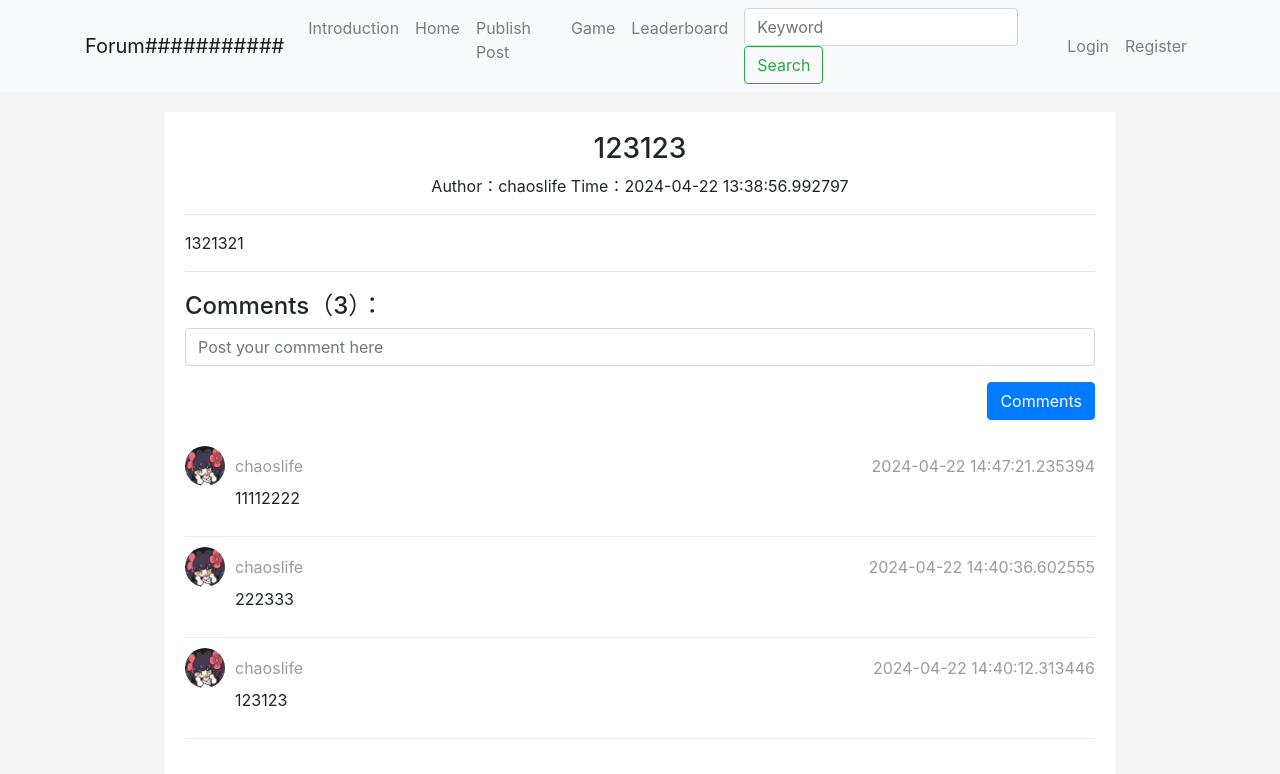
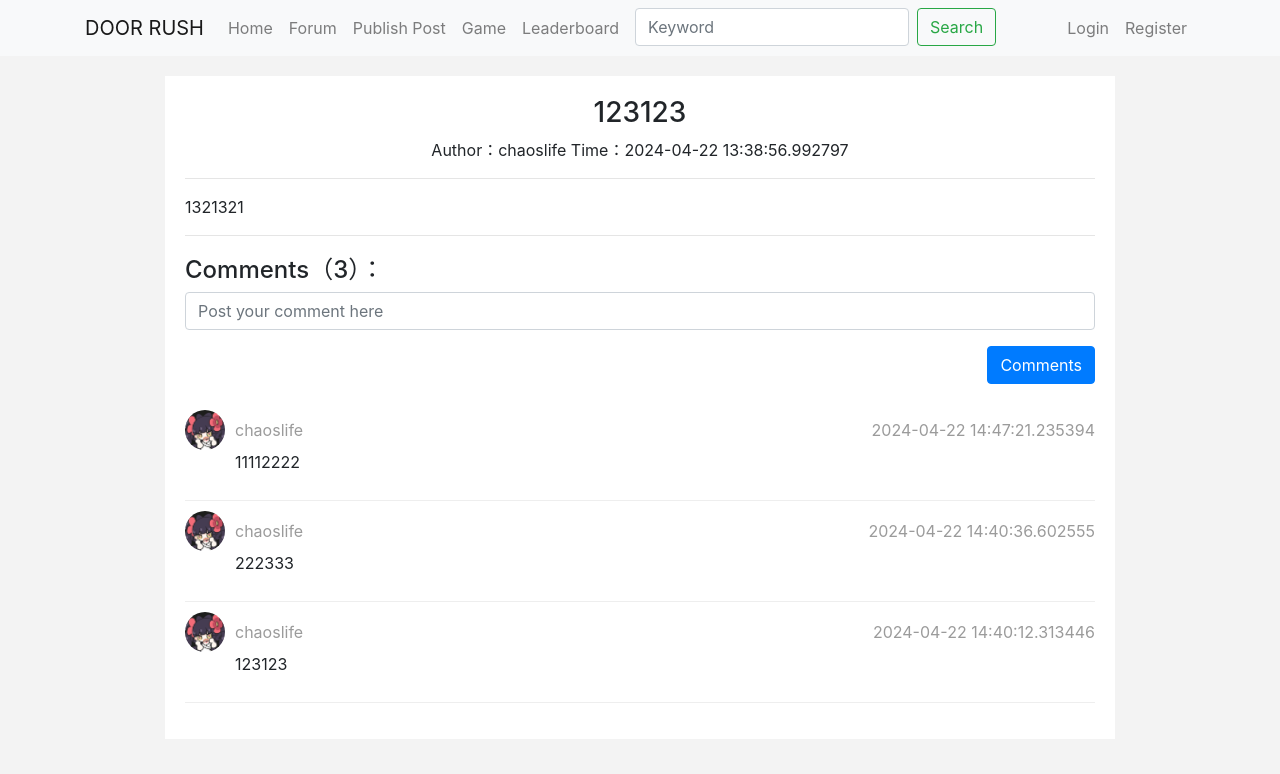
Before and after one commit to HerschelXu/AWDGP, a Flask app: page /forum/detail/1 in a window 1280 px wide. Shown: the top 774 px of the page. Run offline with Flask 3, Linux system fonts and the light colour scheme; some libraries are stand-ins or nearby versions.

Commit message:
Update Nav bar base.html

```diff
--- a/templates/base.html
+++ b/templates/base.html
@@ -21,17 +21,17 @@
 <body>
     <nav class="navbar navbar-expand-lg navbar-light bg-light">
         <div class="container">
-            <a class="navbar-brand" href="{{ url_for('forum.introduction') }}">Forum###########</a>
+            <a class="navbar-brand" href="{{ url_for('forum.introduction') }}">DOOR RUSH</a>
             <button class="navbar-toggler" type="button" data-toggle="collapse" data-target="#navbarSupportedContent" aria-controls="navbarSupportedContent" aria-expanded="false" aria-label="Toggle navigation">
                 <span class="navbar-toggler-icon"></span>
             </button>
             <div class="collapse navbar-collapse" id="navbarSupportedContent">
                 <ul class="navbar-nav mr-auto">
                     <li class="nav-item {% if request.endpoint == 'forum.introduction' %}active{% endif %}">
-                        <a class="nav-link" href="{{ url_for('forum.introduction') }}">Introduction <span class="sr-only">(current)</span></a>
+                        <a class="nav-link" href="{{ url_for('forum.introduction') }}">Home <span class="sr-only">(current)</span></a>
                     </li>
                     <li class="nav-item {% if request.endpoint == 'forum.index' %}active{% endif %}">
-                        <a class="nav-link" href="{{ url_for('forum.index') }}">Home <span class="sr-only">(current)</span></a>
+                        <a class="nav-link" href="{{ url_for('forum.index') }}">Forum <span class="sr-only">(current)</span></a>
                     </li>
                     <li class="nav-item {% if request.endpoint == 'forum.publish_post' %}active{% endif %}">
                         <a class="nav-link" href="{{ url_for('forum.publish_post') }}">Publish Post<span class="sr-only">(current)</span></a>
```
